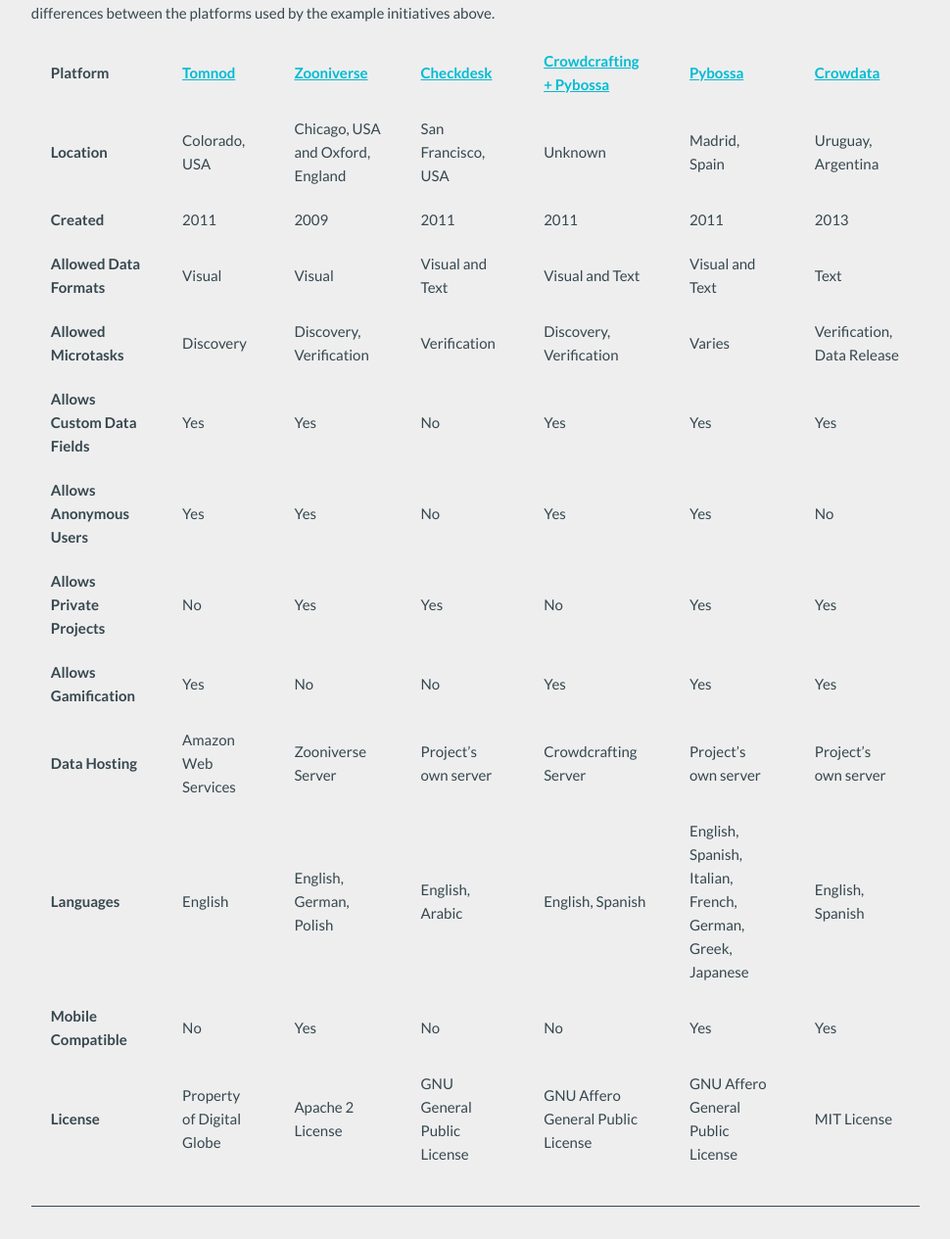
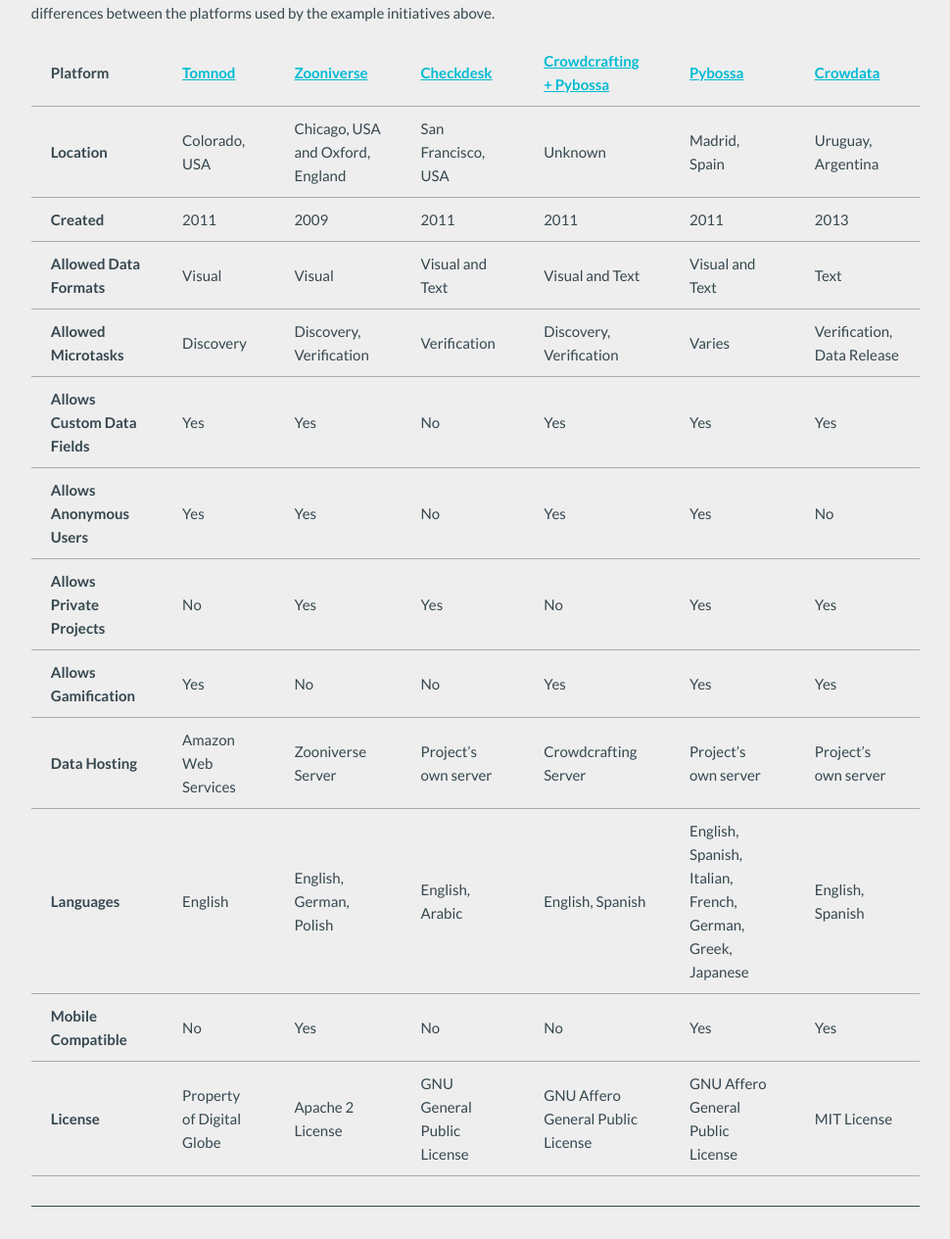
Before and after one commit to the-engine-room/library, a Jekyll site: the page built from _posts/2015-12-07-microtasking.md, in a window 1280 px wide. Shown: the part 2260-3525 px from the top of the page at 98% size, without its empty margins (301-1271 px from the left). Built offline with Jekyll 4.4.1, drawn with Linux system fonts in a browser that asks for light colours; nearby versions of some CDN libraries; comment, search, counter and statistics services are not loaded.

Commit message:
semi-responsive table styles

```diff
--- a/styles/page.scss
+++ b/styles/page.scss
@@ -15,5 +15,11 @@ article.page {
       position: relative;
       left: 20%;
     }
+
+    table {
+      display: block;
+      overflow-x: auto;
+      width: 100%;
+    }
   }
 }
--- a/styles/skeleton/modules/_tables.scss
+++ b/styles/skeleton/modules/_tables.scss
@@ -5,7 +5,7 @@ th,
 td {
   padding: 12px 15px;
   text-align: left;
-  border-bottom: 1px solid $light-grey;
+  border-bottom: 1px solid #aaa;
 }
 
 th:first-child,
```
